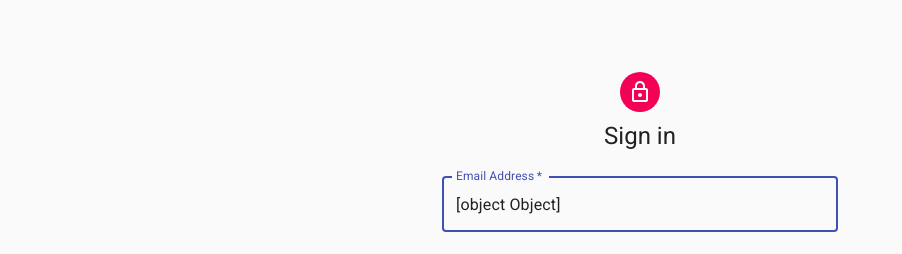
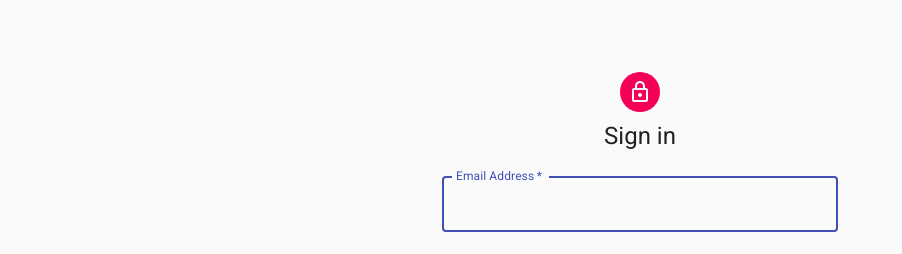
Before and after one commit to physixpro/sotellus, a React (Create React App) app: page / in a window 1280 px wide. Shown: the top 254 px of the page, without its empty margins (0-902 px from the left). Built offline with nearby package versions, Linux system fonts and the light colour scheme.

Commit message:
testing commit

```diff
--- a/src/components/LoginForm.js
+++ b/src/components/LoginForm.js
@@ -88,7 +88,7 @@ const LoginForm = ({ Login, error }) => {
             onChange={recordEmail}
             // onChange={(e) => setDetails({ ...details, email: e.target.value })}
             // value={details.email}
-            value={details}
+            value={details.recordEmail}
           />
           <TextField
             variant="outlined"
```
